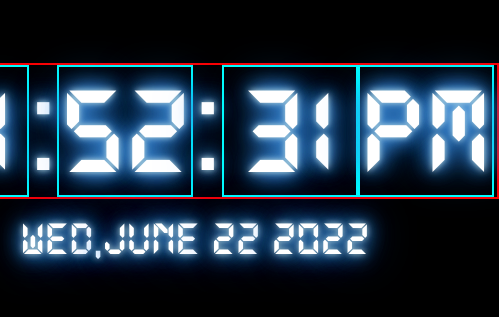
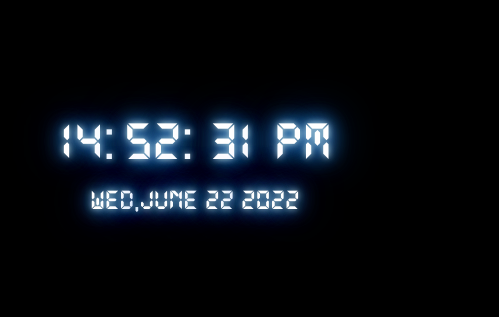
Before and after one commit to cristianrojas350/frontFibo, a React (Create React App) app: page / in a window 390 px wide. Shown: the part 259-576 px from the top of the page, 499 px wide, since content can reach past the window. Built offline with nearby package versions, Linux system fonts and the light colour scheme.

Commit message:
finished

```diff
--- a/src/components/clock.css
+++ b/src/components/clock.css
@@ -21,13 +21,10 @@ body {
     overflow: hidden;
 }
 
-
-
 .container {
-    /* height: 100vh; */
-    /* width: 100vw; */
+    height: 100vh;
+    width: 100vw;
     color: lightblue;
-    font-family: "Franklin Gothic Medium", "Arial Narrow", Arial, sans-serif;
     display: flex;
     flex-direction: column;
     justify-content: center;
@@ -50,17 +47,14 @@ body {
     display: flex;
     font-family: Digital;
     font-size: 8rem;
-    width: 38rem;
-    border: 2px solid red;
+    width: 40rem;
 }
 
 .hourContainer .hours,
 .minutes,
 .seconds,
 .session {
-    width: 8.5rem;
-    border: 2px solid aqua;
-
+    width: 10rem;
 }
 
 .year {
@@ -94,28 +88,43 @@ body {
 }
 
 
-@media screen and (max-width: 600px) {
-    /* .container {
-      width: 22rem;
+@media screen and (max-width: 700px) {
+    .hourContainer {
+
+        width: 26rem;
     }
 
-    .clock {
-      font-size: 4rem;
-      width: 22rem;
+    .hourContainer .hours,
+    .minutes,
+    .seconds,
+    .session {
+        width: 6.5rem;
+
+        font-size: 5rem;
+
     }
 
     .year {
-      font-size: 2rem;
-      width: 22rem;
-    } */
+        font-size: 2rem;
+        width: 22rem;
+    }
 }
 
-@media screen and (max-width: 300px) {
-    /* .clock {
-      font-size: 3.5rem;
+@media screen and (max-width: 450px) {
+    .hourContainer {
+
+        width: 18rem;
+    }
+
+    .hourContainer .hours,
+    .minutes,
+    .seconds,
+    .session {
+        font-size: 3.5rem;
+        width: 4.5rem;
     }
 
     .year {
-      font-size: 1.8rem;
-    } */
+        font-size: 1.8rem;
+    }
 }
--- a/src/components/clock.js
+++ b/src/components/clock.js
@@ -28,7 +28,6 @@ function Clock() {
   let session = "PM";
   setInterval(() => {
     let date = new Date();
-
     let hour = date.getHours();
     setHour(hour);
     let minute = date.getMinutes();
@@ -50,26 +49,20 @@ function Clock() {
   if (hours < 12) {
     session = "AM";
   }
-  // if (hours < 10) {
-  //   hours = hours + "0";
-  // }
   hours = hours < 10 ? "0" + hours : hours;
   minutes = minutes < 10 ? "0" + minutes : minutes;
   seconds = seconds < 10 ? "0" + seconds : seconds;
   return (
     <div className="container">
       <div className="hourContainer">
-        <div className="hours">{hours}</div>:
-        <div className="minutes">{minutes}</div>:
+        <div className="hours">{hours + ":"}</div>
+        <div className="minutes">{minutes + ":"}</div>
         <div className="seconds">{seconds}</div>
         <p className="session">{session}</p>
       </div>
       <p className="year">
         {daay},{monthh} {monthDates} {year}
       </p>
-      {/* <div className="day">{days}</div>
-      <div className="month">{months}</div>
-      <div className="monthDate">{monthDates}</div> */}
     </div>
   );
 }
```
